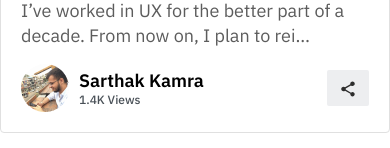
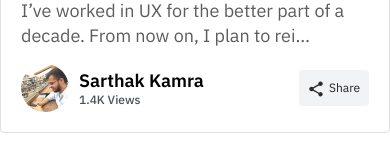
Before and after one commit to anuragrik/acrossTheGlobeOne, a React (Vite) app: page / in a window 390 px wide. Shown: the part 604-752 px from the top of the page. Built offline with nearby package versions, Linux system fonts and the light colour scheme.

Commit message:
Fixed Bugs

```diff
--- a/src/components/ArticleCard.jsx
+++ b/src/components/ArticleCard.jsx
@@ -64,6 +64,7 @@ export default function ArticleCard(props){
                             </div>
                             <button className="article-share">
                                 <img src={share} className="share-icon"></img>
+                                <div className="d-sm-none">Share</div>
                             </button>
                         </div>
                     </div>
--- a/src/index.css
+++ b/src/index.css
@@ -299,6 +299,24 @@
   padding: 9px 12px 9px 12px;
   border: none;
   padding-right: 20px;
+}
+@media (max-width: 576px) {
+  .article-share {
+    display: flex;
+    flex-direction: row;
+    width: 70px;
+    height: 36px;
+    border-radius: 4px;
+    background: #F1F3F5;
+    color: #212529;
+    font-family: IBM Plex Sans;
+    font-size: 12px;
+    font-style: normal;
+    font-weight: 400;
+    line-height: normal;
+    gap: 4px;
+    padding: 10px 8px 10px 8px;
+  }
 }
 
 .article-share > img {
--- a/src/styles/article.scss
+++ b/src/styles/article.scss
@@ -117,6 +117,22 @@
     padding: 9px 12px  9px 12px;
     border: none;
     padding-right: 20px;
+    @media (max-width: 576px) {
+      display: flex;
+      flex-direction: row;
+      width: 70px;
+      height: 36px;
+      border-radius: 4px;
+      background: #F1F3F5;
+      color: #212529;
+      font-family: IBM Plex Sans;
+      font-size: 12px;
+      font-style: normal;
+      font-weight: 400;
+      line-height: normal;
+      gap: 4px;
+      padding: 10px 8px 10px 8px;
+  }
   }
   .article-share>img{
     width: 18px;
```
Also changed, not shown: 1 other file (tests, documents, lock files or other folders).
